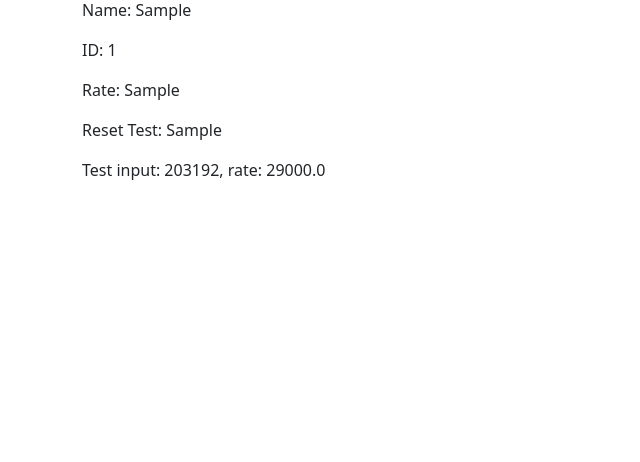
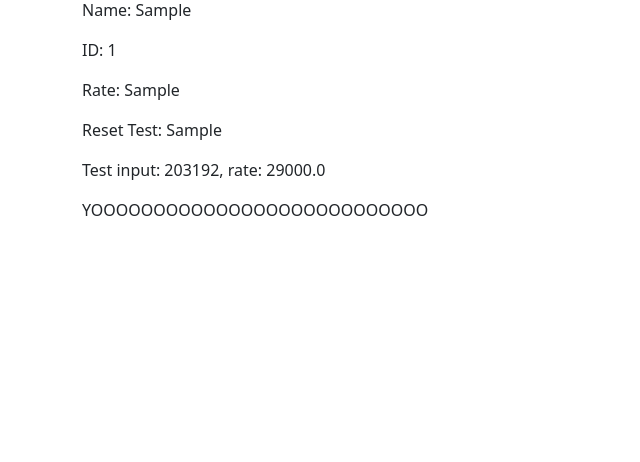
Before and after one commit to Paomittsu/Lazapee, a Django app: template payroll_app/templates/payroll_app/test.html in a window 1280 px wide. Shown: the part 134-596 px from the top of the page, without its empty margins (0-640 px from the left). Run offline with Django 3.2, Linux system fonts and the light colour scheme; data comes from the database, SQL or seed files in the repository; tables that the repository leaves empty hold one stand-in row (values such as "Sample post"); the template is opened without the code that fills it: values that come from a table or form of the project are taken from there, most other values are stand-ins (such as "Sample title", 1, 10 or a date in 2020); some libraries are stand-ins or nearby versions.

Commit message:
yooo test

```diff
--- a/payroll_app/templates/payroll_app/test.html
+++ b/payroll_app/templates/payroll_app/test.html
@@ -7,5 +7,5 @@
 <p>Rate: {{r}}</p>
 <p>Reset Test: {{a}}</p>
 <p>Test input: {{emp_r}}</p>
-
+<p>YOOOOOOOOOOOOOOOOOOOOOOOOOOO</p>
 {% endblock %}
```
